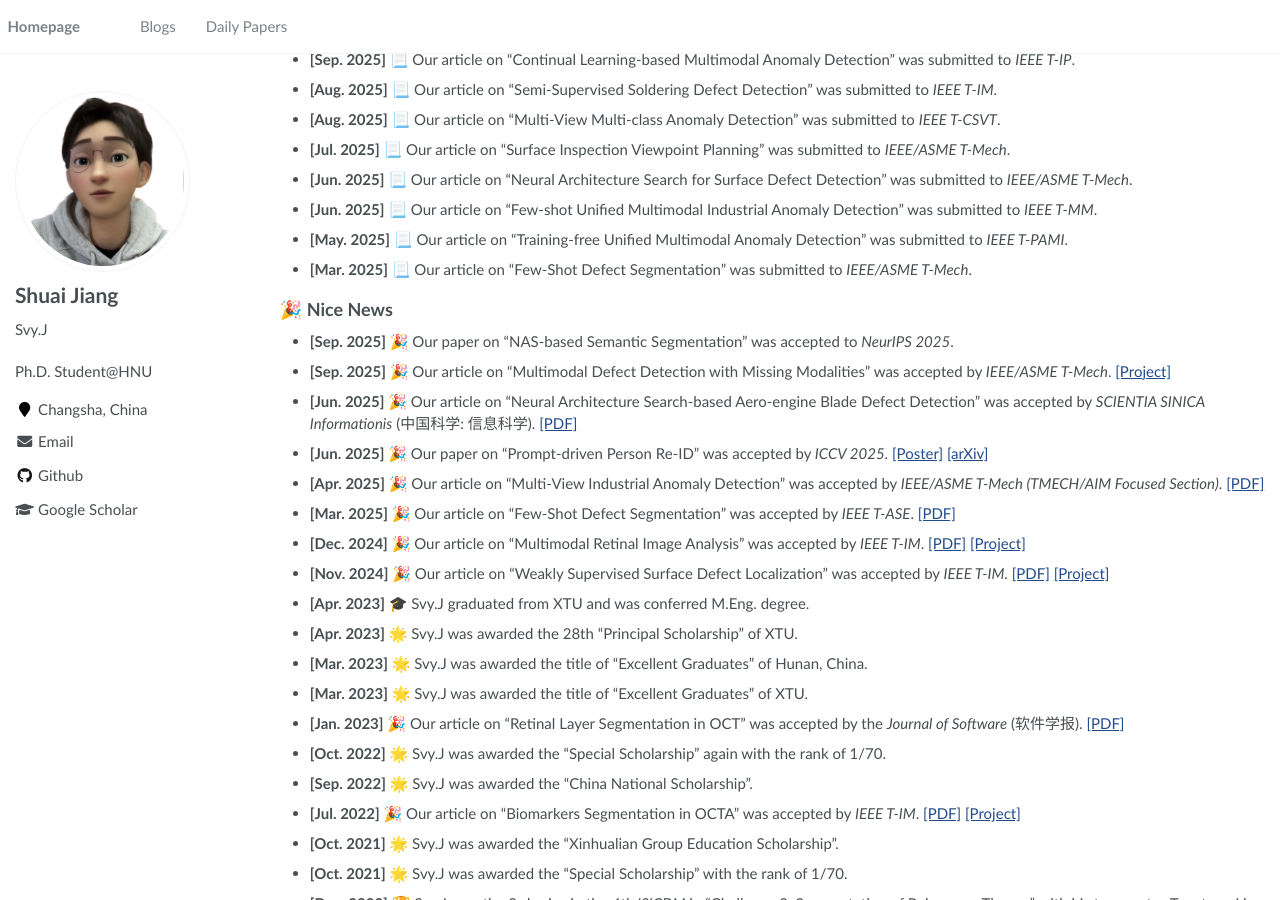
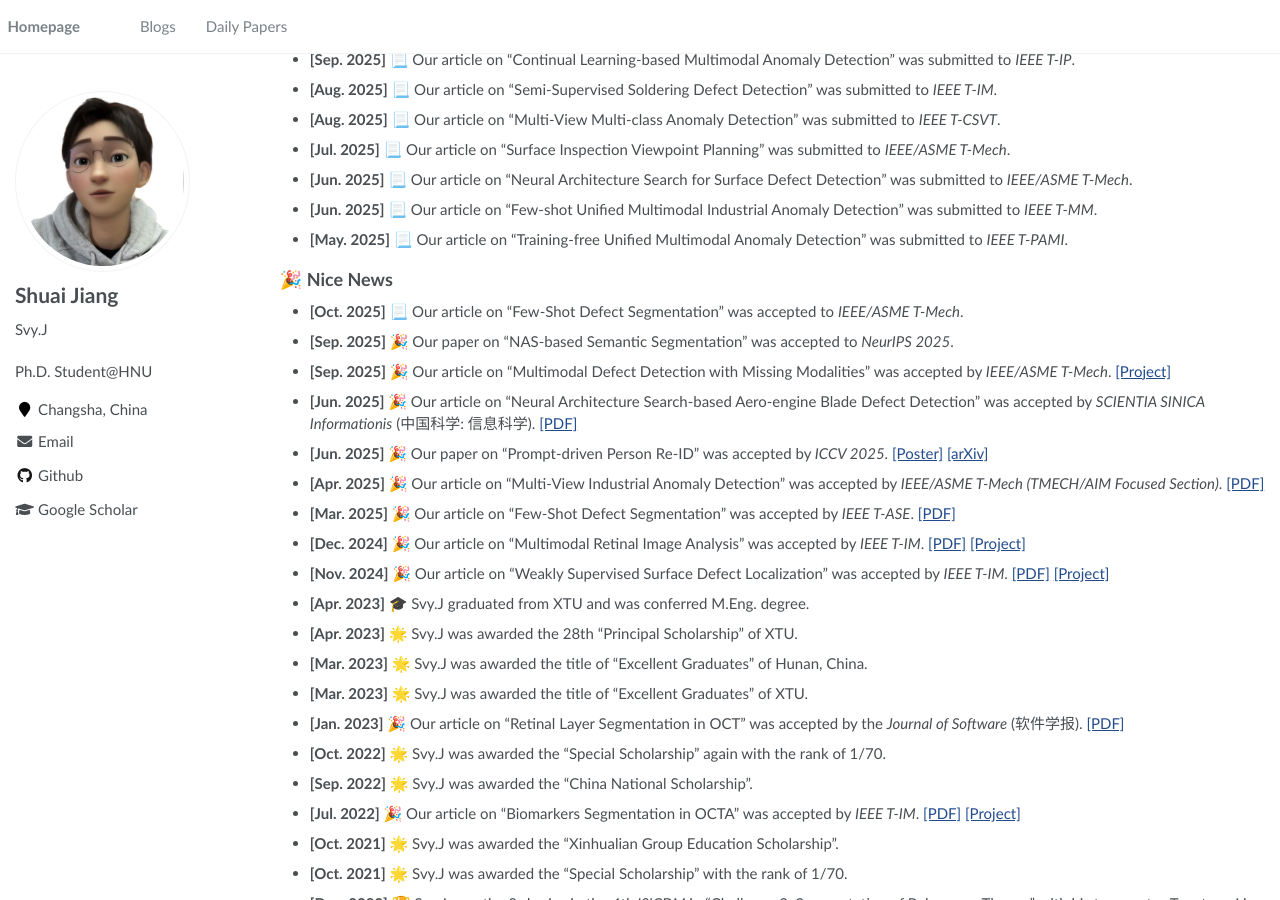
Before and after one commit to SvyJ/svyj.github.io, a Jekyll site: the page built from _pages/index.md, in a window 1280 px wide and 900 px high, scrolled down 487 px. Built offline with Jekyll 4.4.1, drawn with Linux system fonts in a browser that asks for light colours; some of the changed lines change nothing that is shown.

Commit message:
Update index.md

```diff
--- a/_pages/index.md
+++ b/_pages/index.md
@@ -45,9 +45,9 @@ author_profile: true
 
 - **[May. 2025]** 📃 Our article on "Training-free Unified Multimodal Anomaly Detection" was submitted to _IEEE T-PAMI_.
 
-- **[Mar. 2025]** 📃 Our article on "Few-Shot Defect Segmentation" was submitted to _IEEE/ASME T-Mech_.
+## 🎉 Nice News
 
-## 🎉 Nice News
+- **[Oct. 2025]** 📃 Our article on "Few-Shot Defect Segmentation" was accepted to _IEEE/ASME T-Mech_.
 
 - **[Sep. 2025]** 🎉 Our paper on "NAS-based Semantic Segmentation" was accepted to _NeurIPS 2025_.
 
@@ -197,7 +197,7 @@ _IEEE Transactions on Automation Science and Engineering (T-ASE)_, 2025<br>
 
 ## 📃 Manuscripts in Peer Review
 
-- [SCAP: Semantic Prototype Alignment for Robust Point Cloud Registration](https://ieeexplore.ieee.org/xpl/RecentIssue.jsp?punumber=9424)<br>
+- [SCAP: Semantic Prototype Alignment for Robust Point Cloud Registration](https://ieeexplore.ieee.org/xpl/RecentIssue.jsp?punumber=76)<br>
   Jingyu Zhou, Yunfeng Ma, **Shuai Jiang**, Yaonan Wang, and Min Liu*<br>
   _IEEE Transactions on Circuits and Systems for Video Technology (T-CSVT)_, 2025<br>
 
@@ -213,7 +213,7 @@ _IEEE Transactions on Automation Science and Engineering (T-ASE)_, 2025<br>
   Yaoyi Cai, Dan Huang, ZhiXun Li, Yunfeng Ma, **Shuai Jiang**, Zekai Yao\*, and Min Liu\*<br>
     _IEEE Transactions on Instrumentation and Measurement (T-IM)_, 2025 <font color="#8A2BE2">(In Major Revision)</font><br>
 
-- [Cross-View Dynamic Learning-Based Multi-Class Industrial Anomaly Detection](https://ieeexplore.ieee.org/xpl/RecentIssue.jsp?punumber=9424)<br>
+- [Cross-View Dynamic Learning-Based Multi-Class Industrial Anomaly Detection](https://ieeexplore.ieee.org/xpl/RecentIssue.jsp?punumber=76)<br>
   Jingyu Zhou, Yunfeng Ma, **Shuai Jiang**, Yaonan Wang, and Min Liu*<br>
   _IEEE Transactions on Circuits and Systems for Video Technology (T-CSVT)_, 2025<br>
 
```
